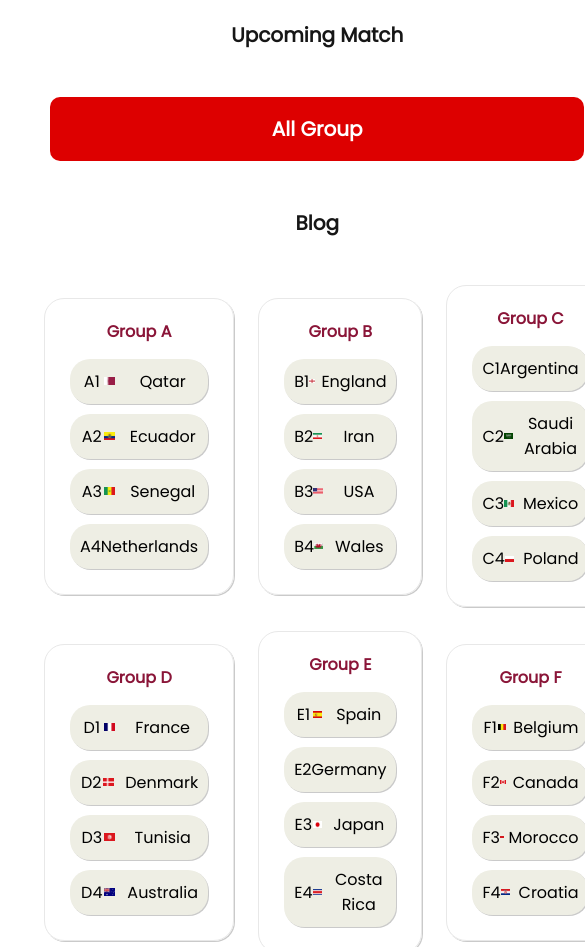
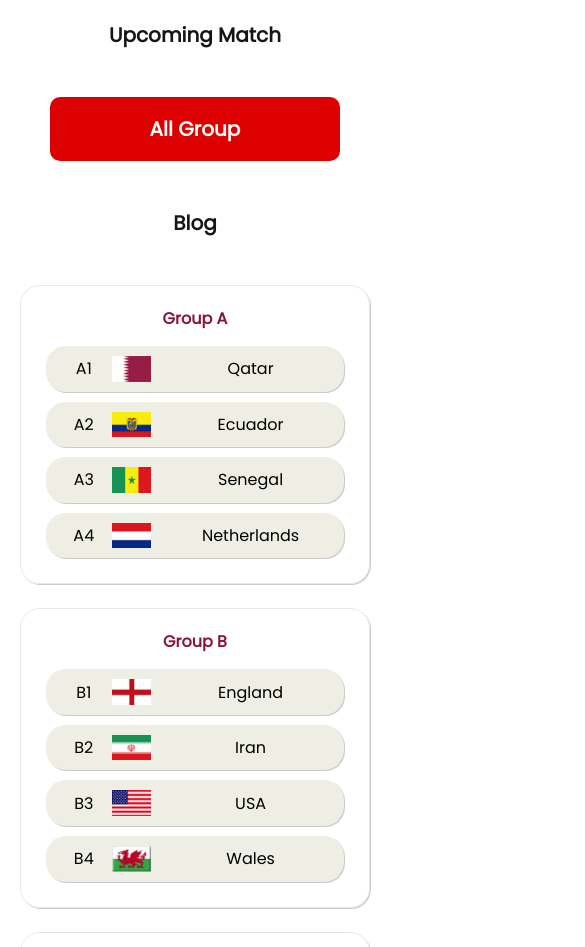
Before and after one commit to SkrChowdhury/world-cup, a plain HTML site: page group.html in a window 390 px wide. Shown: the part 834-1781 px from the top of the page, 585 px wide, since content can reach past the window. Drawn offline with Linux system fonts and the light colour scheme.

Commit message:
responsiveness done

```diff
--- a/styles/style.css
+++ b/styles/style.css
@@ -450,6 +450,30 @@ footer hr {
         width: 100%;
     }
 
+
+    /* ---------------------------------------------
+                        Group Styles Medium Device
+            -----------------------------------------------*/
+
+    .groups {
+        display: grid;
+        grid-template-columns: repeat(1, 1fr);
+        margin: 0px;
+    }
+
+    .teams img {
+        width: 70%;
+    }
+
+    /* ----------------------------------------------
+                             Match Styles Medium Device
+            ---------------------------------------------------*/
+    .matches {
+        display: grid;
+        grid-template-columns: repeat(1, 1fr);
+        margin: 0 auto;
+    }
+
     /* -----------------------------------------------
                            Footer Style  Small Device
             -------------------------------------------------*/
@@ -465,6 +489,9 @@ footer hr {
     .footer-links a {
         margin-bottom: 20px;
     }
+
+
+
 
 }
 
```
